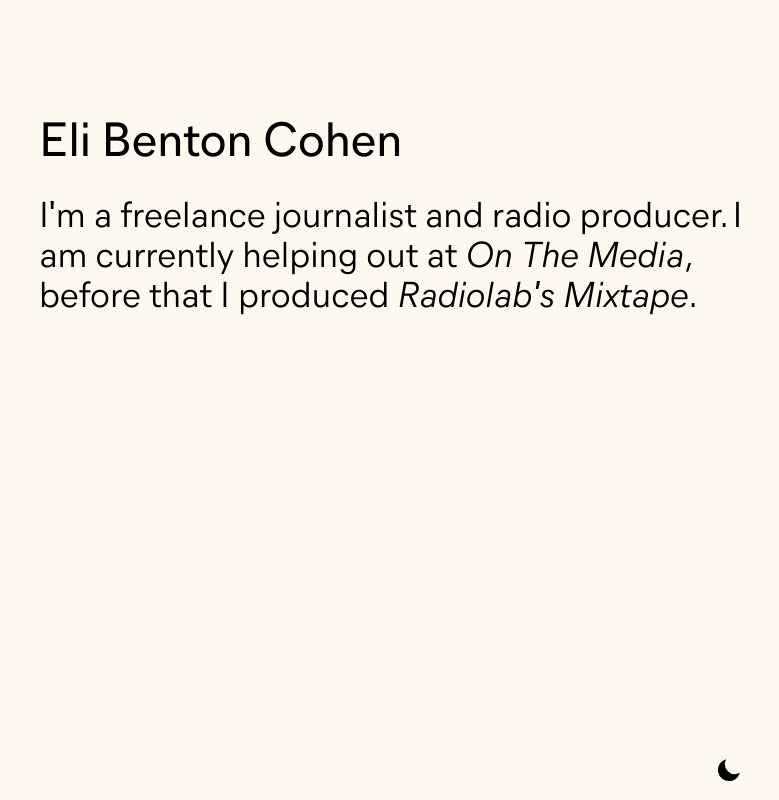
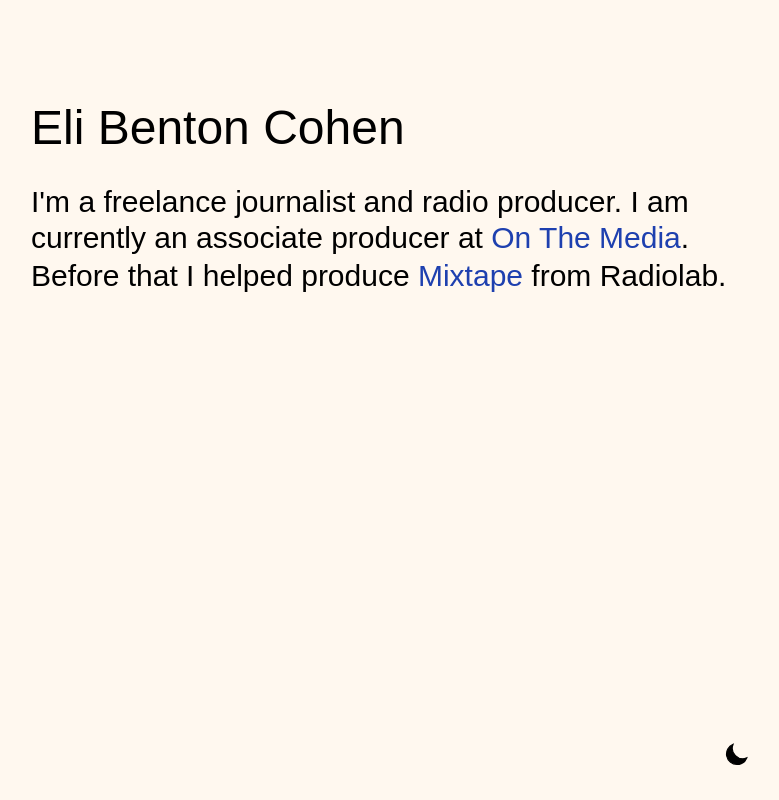
Before and after one commit to elibenton/svelte-tailwind, a Svelte app: page / in a window 1280 px wide. Shown: the whole page, without its empty margins (249-1028 px from the left). Built offline with nearby package versions, Linux system fonts and the light colour scheme; a web font is replaced by a local one.

Commit message:
begin notion api and fix stylesheet warnings

```diff
--- a/package.json
+++ b/package.json
@@ -28,6 +28,9 @@
 	},
 	"type": "module",
 	"dependencies": {
-		"@notionhq/client": "^0.4.6"
+		"@notionhq/client": "^0.4.6",
+		"d3-array": "^3.1.1",
+		"date-fns": "^2.25.0",
+		"title": "^3.4.3"
 	}
 }
--- a/src/app.css
+++ b/src/app.css
@@ -1,6 +1,121 @@
 /* Write your global styles here, in PostCSS syntax */
-@import url('/static/fonts/stylesheet.css');
 
 @tailwind base;
 @tailwind components;
+
+.expand {
+	position: relative;
+	text-decoration: none;
+	display: inline-block;
+}
+
+.expand:after {
+	display: block;
+	content: '';
+	border-bottom: solid 2px currentColor;
+	transform: scaleX(0);
+	transition: transform 200ms ease-in-out;
+	transform-origin: 100% 50%;
+}
+.expand:hover:after {
+	transform: scaleX(1);
+	transform-origin: 0 50%;
+}
+
 @tailwind utilities;
+
+@font-face {
+	font-family: 'Mier B';
+	src: url('MierB-Light.woff') format('woff');
+	font-weight: 300;
+	font-style: normal;
+	font-display: swap;
+}
+
+@font-face {
+	font-family: 'Mier B';
+	src: url('MierB-Regular.woff') format('woff');
+	font-weight: 400;
+	font-style: normal;
+	font-display: swap;
+}
+
+@font-face {
+	font-family: 'Mier B';
+	src: url('MierB-Italic.woff') format('woff');
+	font-weight: 400;
+	font-style: italic;
+	font-display: swap;
+}
+
+@font-face {
+	font-family: 'Mier B';
+	src: url('MierB-LightItalic.woff') format('woff');
+	font-weight: 300;
+	font-style: italic;
+	font-display: swap;
+}
+
+@font-face {
+	font-family: 'Mier B';
+	src: url('MierB-Demi.woff') format('woff');
+	font-weight: 600;
+	font-style: normal;
+	font-display: swap;
+}
+
+@font-face {
+	font-family: 'Mier B';
+	src: url('MierB-ExtraBoldItalic.woff') format('woff');
+	font-weight: 800;
+	font-style: italic;
+	font-display: swap;
+}
+
+@font-face {
+	font-family: 'Mier B';
+	src: url('MierB-Bold.woff') format('woff');
+	font-weight: 700;
+	font-style: normal;
+	font-display: swap;
+}
+
+@font-face {
+	font-family: 'Mier B';
+	src: url('MierB-ExtraBold.woff') format('woff');
+	font-weight: 800;
+	font-style: normal;
+	font-display: swap;
+}
+
+@font-face {
+	font-family: 'Mier B';
+	src: url('MierB-BoldItalic.woff') format('woff');
+	font-weight: 700;
+	font-style: italic;
+	font-display: swap;
+}
+
+@font-face {
+	font-family: 'Mier B';
+	src: url('MierB-Book.woff') format('woff');
+	font-weight: 500;
+	font-style: normal;
+	font-display: swap;
+}
+
+@font-face {
+	font-family: 'Mier B';
+	src: url('MierB-DemiItalic.woff') format('woff');
+	font-weight: 600;
+	font-style: italic;
+	font-display: swap;
+}
+
+@font-face {
+	font-family: 'Mier B';
+	src: url('MierB-BookItalic.woff') format('woff');
+	font-weight: 500;
+	font-style: italic;
+	font-display: swap;
+}
--- /dev/null
+++ b/src/blog.json.js
@@ -0,0 +1,62 @@
+import title from 'title';
+import { groups, rollups, sort } from 'd3-array';
+import { format } from 'date-fns';
+
+export async function get({ page, fetch, session, stuff }) {
+	url = `https://api.notion.com/v1/databases/${import.meta.env.VITE_NOTION_LIST_ID}/query `;
+
+	let response = await fetch(url, {
+		method: 'POST',
+		headers: {
+			Authorization: `Bearer ${import.meta.env.VITE_NOTION_API_KEY}`,
+			'Notion-Version': '2021-08-16',
+			'Content-Type': 'application/json'
+		},
+		body: JSON.stringify({
+			filter: {
+				property: 'Public',
+				checkbox: {
+					equals: true
+				}
+			},
+			sorts: [
+				{
+					property: 'Added',
+					direction: 'descending'
+				}
+			]
+		})
+	});
+
+	if (response.ok) {
+		// if HTTP-status is 200-299
+		// get the response body (the method explained below)
+		let json = await response.json();
+
+		const responseClean = json.results.map(({ properties, id }) => ({
+			name: title(properties.Name.title[0].plain_text),
+			authors: properties.Author.multi_select.map(({ name }) => name),
+			type: properties.Type.select.name,
+			link: properties.Link.url,
+			date: properties.Date.date.start,
+			added: properties.Added.created_time,
+			publishers: properties.Publisher.multi_select.map(({ name }) => name),
+			summary: properties.Summary.rich_text.map((item) => item.plain_text),
+			id: id
+		}));
+
+		// const responseFilter = responseClean.map((res) => {
+		// 	const items = {};
+
+		// 	fields.forEach((field) => {
+		// 		items[field] = res[field];
+		// 	});
+		// 	return items;
+		// });
+
+		const responseGrouped = groups(responseClean, (d) => format(new Date(d.added), `MMMM yyyy`));
+		console.log(responseGrouped);
+	} else {
+		console.log('Error');
+	}
+}
--- a/src/routes/__layout.svelte
+++ b/src/routes/__layout.svelte
@@ -8,7 +8,7 @@
 <div class:dark>
 	<div class="bg-beige dark:bg-gray-900">
 		<main
-			class="flex flex-col h-screen justify-between max-w-3xl px-8 mx-auto py-4 dark:text-white"
+			class="flex flex-col h-screen justify-between max-w-3xl px-6 mx-auto pt-2 pb-8 dark:text-white"
 		>
 			<section>
 				<slot />
--- a/src/routes/about.svelte
+++ b/src/routes/about.svelte
@@ -1 +1,5 @@
+<script context="module">
+	export const prerender = true;
+</script>
+
 <h1>About</h1>
--- a/src/routes/index.svelte
+++ b/src/routes/index.svelte
@@ -1,17 +1,17 @@
 <div class="my-8 md:my-24">
 	<h1 class="text-3xl md:text-4xl xl:text-5xl pb-4 md:pb-8 font-medium">Eli Benton Cohen</h1>
-	<h1 class="text-xl md:text-3xl xl:text-4xl">
-		I'm a freelance journalist and radio producer. I am currently helping out at
+	<h1 class="text-xl md:text-3xl">
+		I'm a freelance journalist and radio producer. I am currently an associate producer at
 		<a
 			rel="external"
 			href="https://www.wnycstudios.org/podcasts/otm"
-			class="italic hover:not-italic hover:text-blue-700">On The Media</a
-		>, before that I produced
+			class="text-blue-800 dark:text-blue-300 expand">On The Media</a
+		>. Before that I helped produce
 		<a
 			rel="external"
 			href="https://www.wnycstudios.org/podcasts/radiolab/projects/mixtape"
-			class="italic hover:not-italic hover:text-blue-700">Radiolab's Mixtape</a
-		>.
+			class="text-blue-800 dark:text-blue-300  expand">Mixtape</a
+		> from Radiolab.
 	</h1>
 </div>
 <!-- <ul class="flex flex-col sm:flex-row gap-x-3 text-sm">
--- a/static/fonts/stylesheet.css
+++ /dev/null
@@ -1,95 +0,0 @@
-@font-face {
-	font-family: 'Mier B';
-	src: url('MierB-Light.woff') format('woff');
-	font-weight: 300;
-	font-style: normal;
-	font-display: swap;
-}
-
-@font-face {
-	font-family: 'Mier B';
-	src: url('MierB-Regular.woff') format('woff');
-	font-weight: 400;
-	font-style: normal;
-	font-display: swap;
-}
-
-@font-face {
-	font-family: 'Mier B';
-	src: url('MierB-Italic.woff') format('woff');
-	font-weight: 400;
-	font-style: italic;
-	font-display: swap;
-}
-
-@font-face {
-	font-family: 'Mier B';
-	src: url('MierB-LightItalic.woff') format('woff');
-	font-weight: 300;
-	font-style: italic;
-	font-display: swap;
-}
-
-@font-face {
-	font-family: 'Mier B';
-	src: url('MierB-Demi.woff') format('woff');
-	font-weight: 600;
-	font-style: normal;
-	font-display: swap;
-}
-
-@font-face {
-	font-family: 'Mier B';
-	src: url('MierB-ExtraBoldItalic.woff') format('woff');
-	font-weight: 800;
-	font-style: italic;
-	font-display: swap;
-}
-
-@font-face {
-	font-family: 'Mier B';
-	src: url('MierB-Bold.woff') format('woff');
-	font-weight: 700;
-	font-style: normal;
-	font-display: swap;
-}
-
-@font-face {
-	font-family: 'Mier B';
-	src: url('MierB-ExtraBold.woff') format('woff');
-	font-weight: 800;
-	font-style: normal;
-	font-display: swap;
-}
-
-@font-face {
-	font-family: 'Mier B';
-	src: url('MierB-BoldItalic.woff') format('woff');
-	font-weight: 700;
-	font-style: italic;
-	font-display: swap;
-}
-
-@font-face {
-	font-family: 'Mier B';
-	src: url('MierB-Book.woff') format('woff');
-	font-weight: 500;
-	font-style: normal;
-	font-display: swap;
-}
-
-@font-face {
-	font-family: 'Mier B';
-	src: url('MierB-DemiItalic.woff') format('woff');
-	font-weight: 600;
-	font-style: italic;
-	font-display: swap;
-}
-
-@font-face {
-	font-family: 'Mier B';
-	src: url('MierB-BookItalic.woff') format('woff');
-	font-weight: 500;
-	font-style: italic;
-	font-display: swap;
-}
--- a/tailwind.config.cjs
+++ b/tailwind.config.cjs
@@ -1,3 +1,5 @@
+const plugin = require('tailwindcss/plugin');
+
 const config = {
 	mode: 'jit',
 	purge: ['./src/**/*.{html,js,svelte,ts}'],
@@ -9,6 +11,15 @@
 			},
 			colors: {
 				beige: '#fff8ef'
+			},
+			animation: {
+				fadeIn: 'fadeIn 1s ease-in forwards'
+			},
+			keyframes: {
+				fadeIn: {
+					'0%': { opacity: 0 },
+					'100%': { opacity: 1 }
+				}
 			}
 		}
 	},
@@ -19,7 +30,17 @@
 		'3/4': '75%',
 		full: '100%'
 	},
-	plugins: []
+	plugins: [
+		plugin(function ({ addUtilities }) {
+			const extendUnderline = {
+				'.underline': {
+					textDecoration: 'underline',
+					textDecorationColor: 'gold'
+				}
+			};
+			addUtilities(extendUnderline);
+		})
+	]
 };
 
 module.exports = config;
```
Also changed, not shown: src/routes/blog.svelte (+0 -37 lines), 2 other files.
